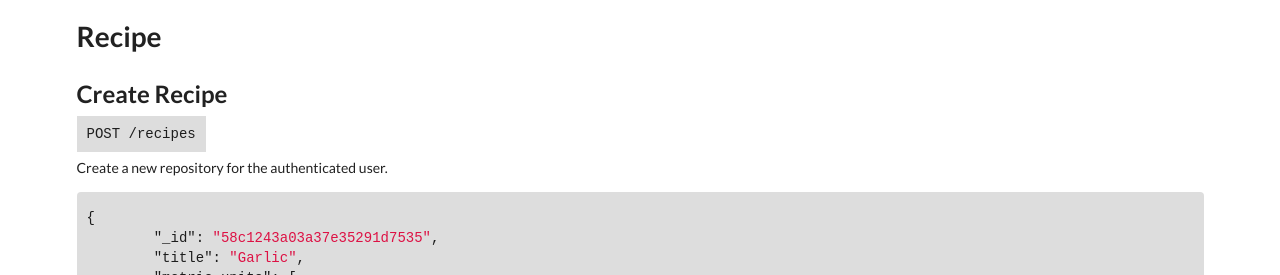
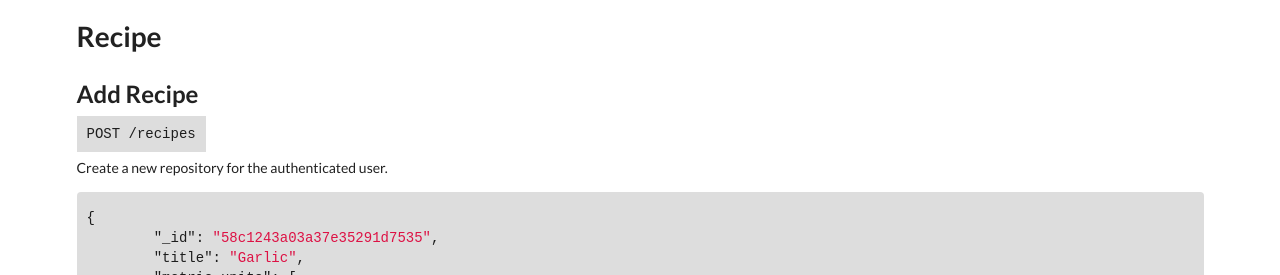
Before and after one commit to letsallchef/docs, a Jekyll site: the page built from _posts/api/2017-03-09-recipes.md, in a window 1280 px wide. Shown: the part 172-447 px from the top of the page. Built offline with Jekyll 4.4.1, drawn with Linux system fonts in a browser that asks for light colours.

Commit message:
human friendly words

```diff
--- a/_posts/api/2017-03-09-recipes.md
+++ b/_posts/api/2017-03-09-recipes.md
@@ -9,7 +9,7 @@ layout: api
 
 # Recipe
 
-## Create Recipe
+## Add Recipe
 `POST /recipes`
 
 Create a new repository for the authenticated user.
```
